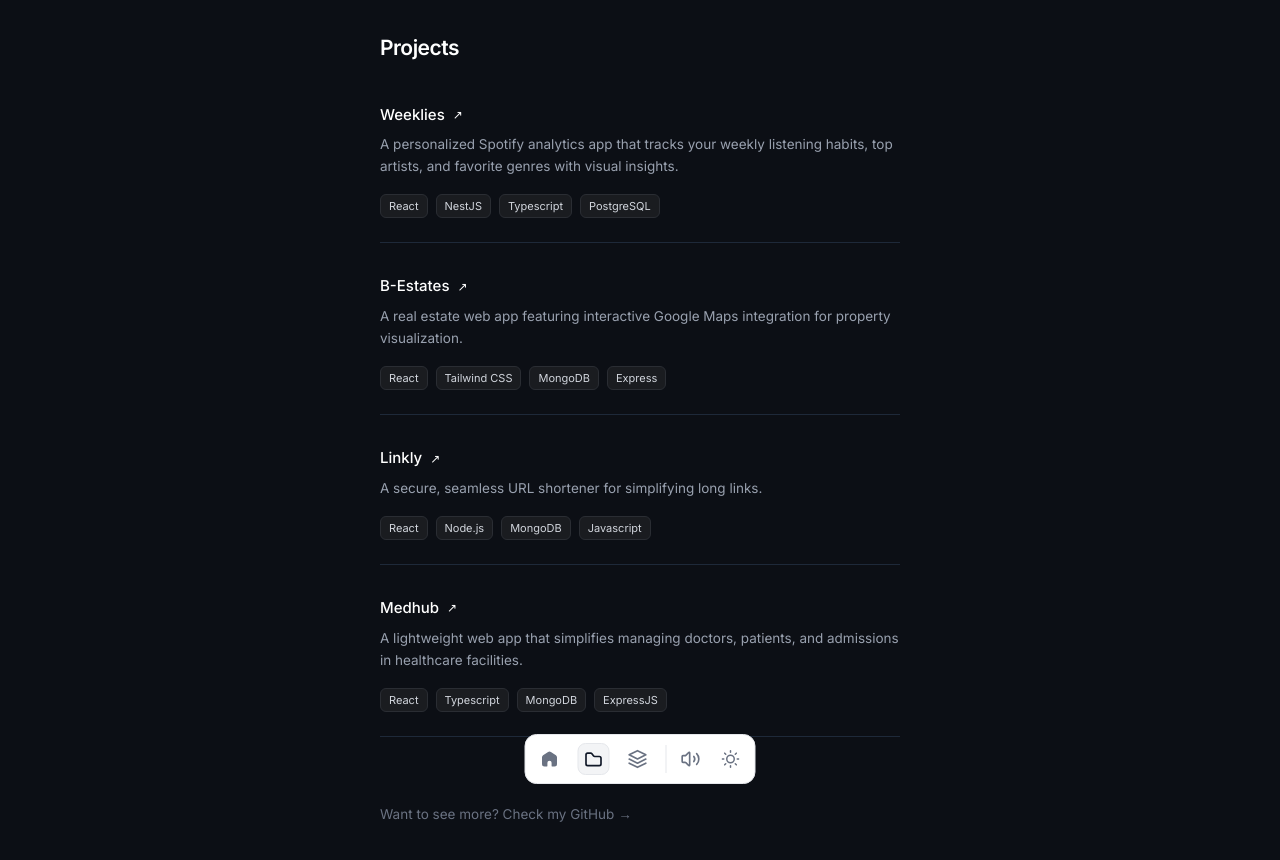
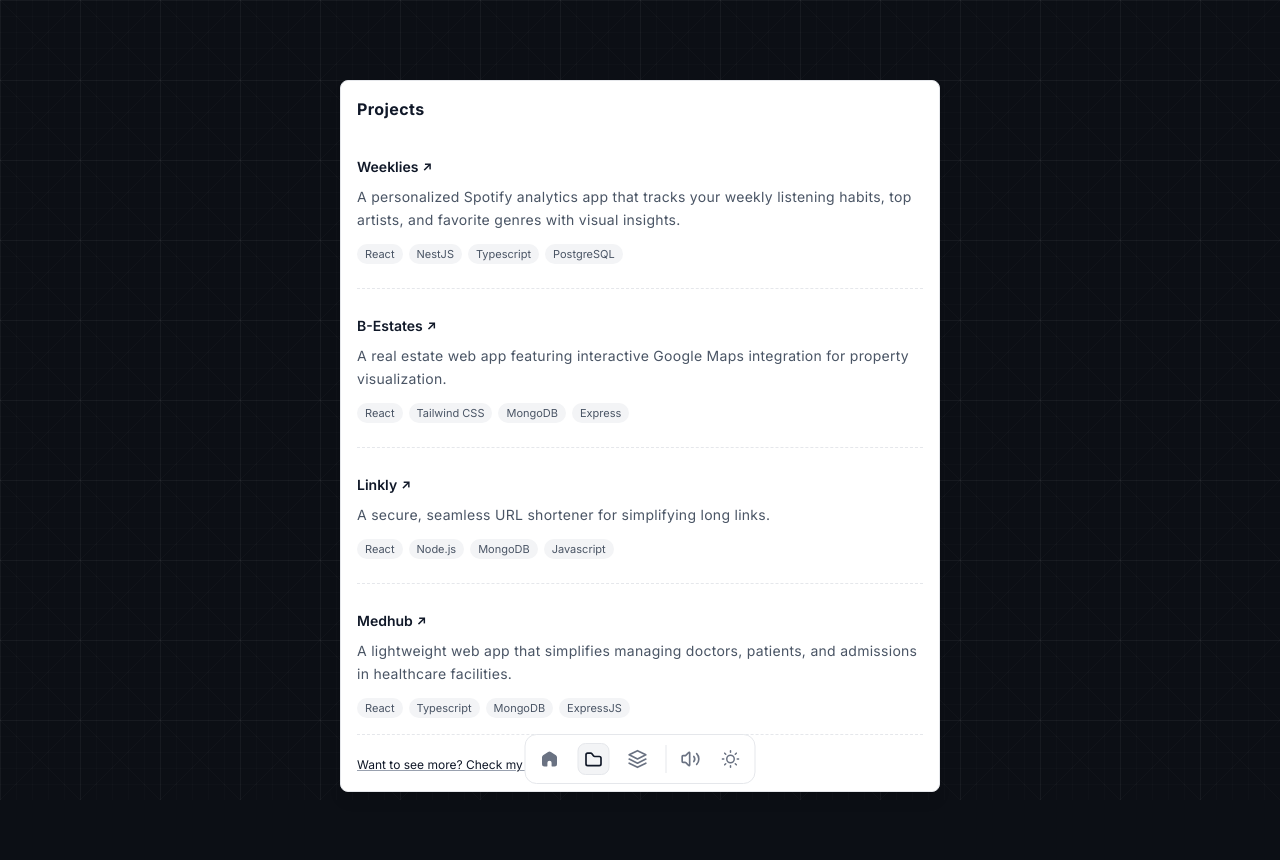
Before and after one commit to Brayzonn/zoneyhub, a React (Vite) app in the folder client/: page /projects in a window 1280 px wide. Shown: the top 860 px of the page. Built offline with nearby package versions, Linux system fonts and the light colour scheme; a web font is replaced by a local one.

Commit message:
refactor: adaptive design for the projects page

```diff
--- a/client/src/components/ProjectsComponent.tsx
+++ b/client/src/components/ProjectsComponent.tsx
@@ -33,30 +33,33 @@ const ProjectsComponent = ({ isDark }: ProjectsComponentProps) => {
   ];
 
   return (
-    <section className="max-w-5xl mx-auto mb-24">
+    <div
+      className={`relative select-none rounded-lg max-w-[600px] mx-auto shadow-lg p-4 transition-colors duration-300 ${
+        isDark
+          ? "bg-white border border-gray-200"
+          : "bg-[#121418] border border-[#2a2d35]"
+      }`}
+    >
       {/* Header */}
-      <div className="mb-10">
+      <div className="mb-4">
         <h2
-          className={`text-[21px] font-semibold tracking-tight ${
-            isDark ? "text-white" : "text-gray-900"
+          className={`text-[16px] font-bold tracking-wide ${
+            isDark ? "text-gray-900" : "text-white"
           }`}
         >
           Projects
         </h2>
       </div>
 
-      {/* List */}
-      <div className="space-y-8">
-        {projects.map((proj) => (
-          <div
-            key={proj.name}
-            className={`border-b pb-6 transition ${
-              isDark
-                ? "border-gray-800 hover:border-gray-700"
-                : "border-gray-200 hover:border-gray-300"
-            }`}
-          >
-            {/* Title */}
+      {/* Divider */}
+      <div className="h-[1px] w-full mb-4" />
+
+      {/* Projects List */}
+      <div className="space-y-6">
+        {projects.map((proj, index) => (
+          <div key={proj.name}>
+            <div>
+              {/* Project Name */}
               <a
                 href={proj.link}
                 onClick={() =>
@@ -64,32 +67,34 @@ const ProjectsComponent = ({ isDark }: ProjectsComponentProps) => {
                 }
                 target="_blank"
                 rel="noopener noreferrer"
-              className={`flex items-center gap-2 text-[15px] font-medium hover:opacity-90 ${
-                isDark ? "text-white" : "text-gray-900"
+                className={`inline-flex items-center gap-1 text-[14px] font-semibold group transition ${
+                  isDark ? "text-gray-900" : "text-white"
                 }`}
               >
                 {proj.name}
-              <span className="text-xs">↗</span>
+                <span className="inline-block group-hover:translate-x-0.5 group-hover:-translate-y-0.5 transition-transform text-xs">
+                  ↗
+                </span>
               </a>
 
               {/* Description */}
               <p
-              className={`mt-2 max-w-[520px] text-[13.5px] leading-relaxed ${
-                isDark ? "text-gray-400" : "text-gray-500"
+                className={`mt-2 text-[14px] leading-relaxed tracking-[0.020em] ${
+                  isDark ? "text-gray-600" : "text-gray-400"
                 }`}
               >
                 {proj.desc}
               </p>
 
               {/* Stack */}
-            <div className="flex flex-wrap gap-2 mt-4">
+              <div className="flex flex-wrap gap-1.5 mt-3">
                 {proj.stack.map((tech) => (
                   <span
                     key={tech}
-                  className={`px-2 py-[3px] text-[11px] rounded-md transition ${
+                    className={`text-[11px] px-2 py-0.5 rounded-full ${
                       isDark
-                      ? "bg-[#1a1c20] border border-[#2a2d33] text-gray-300"
-                      : "bg-gray-100 border border-gray-300 text-gray-700"
+                        ? "text-gray-600 bg-gray-100"
+                        : "text-gray-400 bg-[#1f2228]"
                     }`}
                   >
                     {tech}
@@ -97,29 +102,56 @@ const ProjectsComponent = ({ isDark }: ProjectsComponentProps) => {
                 ))}
               </div>
             </div>
+
+            {/* Divider  */}
+            {index < projects.length - 1 && (
+              <div
+                className={`h-[1px] w-full mt-6 ${
+                  isDark
+                    ? "border-t border-dashed border-gray-200"
+                    : "border-t border-dashed border-[#2a2d35]"
+                }`}
+              />
+            )}
+          </div>
         ))}
       </div>
 
-      {/* See More link */}
-      <div className="mt-16">
+      {/* Divider */}
+      <div
+        className={`h-[1px] w-full my-4 ${
+          isDark
+            ? "border-t border-dashed border-gray-200"
+            : "border-t border-dashed border-[#2a2d35]"
+        }`}
+      />
+
+      {/* See More */}
+      <div>
         <a
           href="https://github.com/brayzonn"
           target="_blank"
           rel="noopener noreferrer"
           onClick={() => logEvent("github_click", { location: "projects" })}
-          className={`inline-flex items-center gap-1 text-[13.5px] transition group ${
-            isDark
-              ? "text-gray-500 hover:text-white"
-              : "text-gray-600 hover:text-gray-900"
+          className={`inline-flex items-center gap-1 text-[12px] group transition ${
+            isDark ? "text-gray-900" : "text-white"
           }`}
         >
+          <span
+            className={`underline ${
+              isDark
+                ? "decoration-gray-400 group-hover:decoration-gray-900"
+                : "decoration-gray-500 group-hover:decoration-white"
+            } transition-colors`}
+          >
             Want to see more? Check my GitHub
-          <span className="inline-block group-hover:translate-x-1 transition-transform">
+          </span>
+          <span className="inline-block group-hover:translate-x-0.5 transition-transform">
             →
           </span>
         </a>
       </div>
-    </section>
+    </div>
   );
 };
 
--- a/client/src/pages/Projects.tsx
+++ b/client/src/pages/Projects.tsx
@@ -1,13 +1,13 @@
-import { useEffect, useState } from "react";
 import FloatingMenu from "../components/common/FloatingMenu";
-import { useTheme } from "../hooks/useTheme";
+import MatTexture from "../components/common/MatTexture";
 import ProjectsComponent from "../components/ProjectsComponent";
 import { useGlobalAudio } from "../hooks/useGlobalAudio";
+import { useTheme } from "../hooks/useTheme";
+import { useState, useEffect } from "react";
 import { useSound } from "../hooks/useSound";
 
 const Projects = () => {
   const { isSoundOn, toggleSound } = useSound();
-
   const [isInfoCardOpen, setIsInfoCardOpen] = useState(false);
 
   const { stop, currentTrack, setVolume } = useGlobalAudio();
@@ -23,6 +23,8 @@ const Projects = () => {
 
   return (
     <div className="relative bg-[var(--color-primary-bg-color)] text-[var(--color-primary-text-color)] min-h-screen w-full overflow-hidden">
+      <MatTexture isDark={isDarkMode} />
+
       {/* Navigation Menu */}
       <div className="fixed z-20 bottom-0 left-1/2 -translate-x-1/2 pb-4">
         <FloatingMenu
@@ -37,7 +39,7 @@ const Projects = () => {
         />
       </div>
 
-      <main className="px-3 py-[2rem] relative min-h-screen w-full flex flex-col  z-10">
+      <main className="px-3 py-[5rem] relative min-h-screen w-full flex justify-center items-center z-10">
         <ProjectsComponent isDark={isDarkMode} />
       </main>
     </div>
```
Lines whose indentation alone changed are shown as unchanged.
